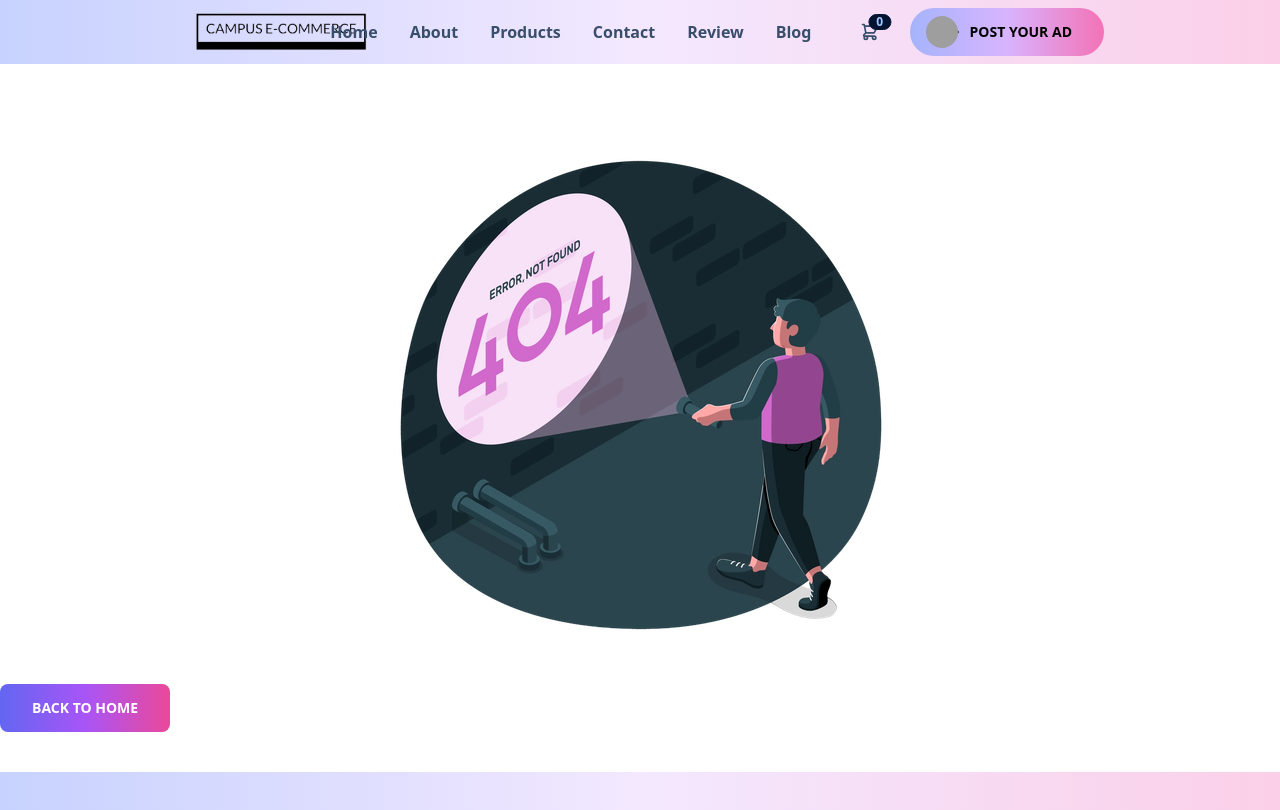
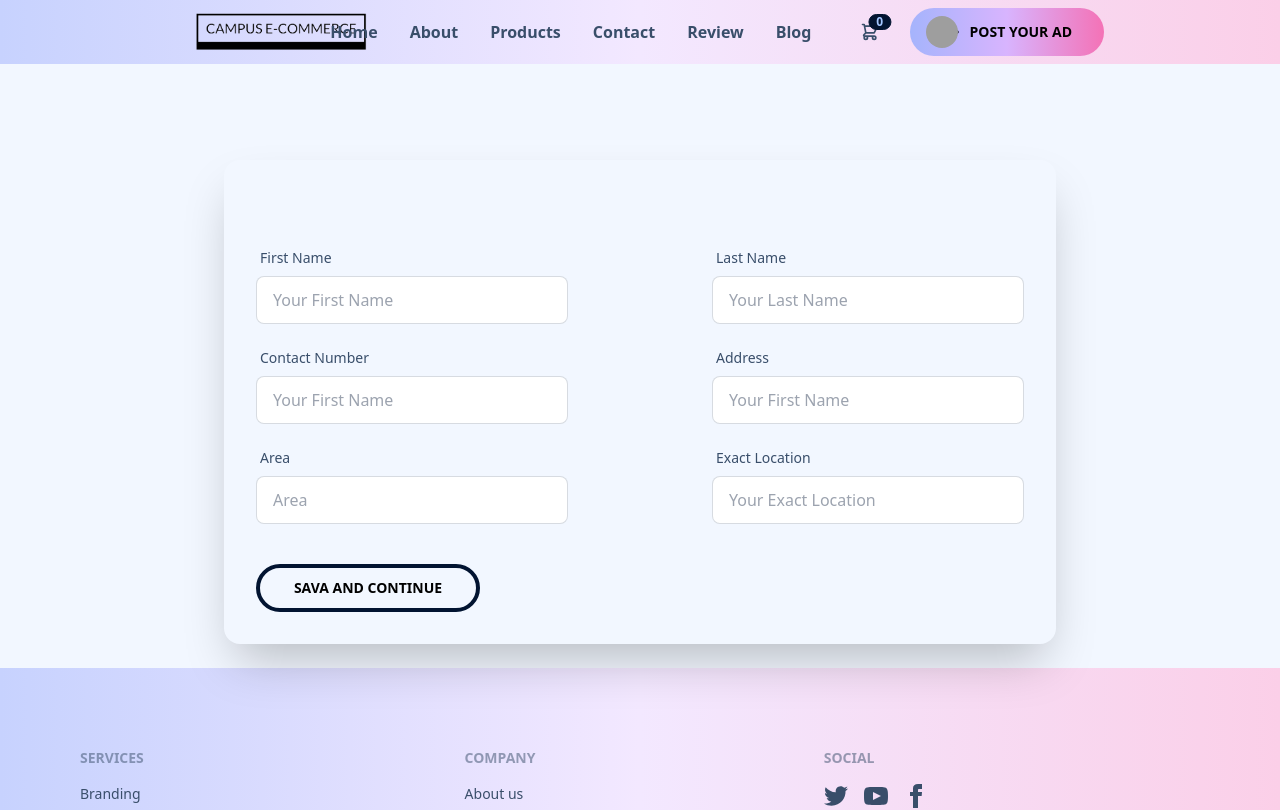
Before and after one commit to Abir-Rahaman/e-commerce-client-side, a React (Create React App) app: page /cart/checkOut in a window 1280 px wide. Shown: the top 810 px of the page. Built offline with nearby package versions, Linux system fonts and the light colour scheme; no server answers; sample sign-in values are in the browser's storage; grey boxes are pictures that could not be loaded.

Commit message:
checkout system done

```diff
--- a/src/App.js
+++ b/src/App.js
@@ -21,6 +21,7 @@ import AddProduct from './Componenets/DashBoard/AddProduct';
 import AddProductDetails from './Componenets/DashBoard/AddProductDetails';
 import PostProducts from './Componenets/PostProducts/PostProducts';
 import ShowOldProducts from './Componenets/PostProducts/ShowOldProducts';
+import CheckOut from './Componenets/CheckOut/CheckOut';
 
 
 
@@ -34,6 +35,7 @@ function App() {
         <Route path="/products" element={<Products/>} />
         <Route path="/cart" element={<RequireAuth><Cart /></RequireAuth>} />
         <Route path="/post" element={<RequireAuth><PostProducts /></RequireAuth>} />
+        <Route path="/cart/checkOut" element={<RequireAuth><CheckOut /></RequireAuth>} />
         <Route  path="/dashboard" element={<RequireAuth><DashBoard /></RequireAuth>}>
             <Route index element={<ManageAccount></ManageAccount>}></Route>
             <Route path='myOrder' element={<MyOrder></MyOrder>}></Route>
--- a/src/Componenets/Cart/Cart.js
+++ b/src/Componenets/Cart/Cart.js
@@ -10,24 +10,18 @@ import auth from './../../firebase.init';
 const Cart = () => {
   const { cart,clearCart ,total_price,shipping_fee ,addToCart} = useCartContext();
   const [user] = useAuthState(auth);
-  console.log(cart)
-
-
-
-
-  // const {amount,name, price,id } = cart;
 
   const handleBooking = () => {
     const cartProducts = {
       cartId:cart[0].id,
-      name:cart.name,
-      // cartAmount:amount,
-      // cartPrice:price,
+      name:cart[0].name,
+      cartAmount:cart.amount,
+      cartPrice:cart[0].price,
       userEmail:user.email,
       userName:user.displayName,
       total_price,
       shipping_fee,
-      total : total_price +shipping_fee
+      price : total_price +shipping_fee
 
     }
 
@@ -87,7 +81,7 @@ const Cart = () => {
       <div className="mt-6 flex gap-12 ml-24 pb-10 ">
         <Link to="/products"  class="px-8  py-3 rounded-none bg-purple-800 text-white border-none"> Continue Shopping</Link>
         <button onClick={() => clearCart()} class="px-8  py-3 rounded-none bg-red-800 text-white border-none">Clear Cart</button>
-        <button onClick={() => handleBooking()} class="btn btn-wide ml-auto  rounded-none bg-green-800 text-white border-none mx-28" >PROCEED TO CHECKOUT</button>
+        <Link to='/cart/checkOut' onClick={() => handleBooking()} class="btn btn-wide ml-auto  rounded-none bg-green-800 text-white border-none mx-28" >PROCEED TO CHECKOUT</Link>
       </div>
 
     </>
--- /dev/null
+++ b/src/Componenets/CheckOut/CheckOut.js
@@ -0,0 +1,192 @@
+import React from "react";
+
+import { useForm } from "react-hook-form";
+
+import { toast } from "react-hot-toast";
+
+const CheckOut = () => {
+  const {
+    register,
+    reset,
+    formState: { errors },
+    handleSubmit,
+    getValues,
+  } = useForm();
+
+  const onSubmit = (data) => {
+    const address = {
+      firstName: getValues("firstName"),
+      lastName: getValues("lastName"),
+      number: getValues("number"),
+      area: getValues("area"),
+      duration: getValues("duration"),
+
+      address: getValues("address"),
+      location: getValues("location"),
+    };
+    fetch("http://localhost:4000/buyerAddress", {
+      method: "POST",
+      headers: {
+        "content-type": "application/json",
+        Authorization: `Bearer ${localStorage.getItem("accessToken")}`,
+      },
+      body: JSON.stringify(address),
+    })
+      .then((res) => res.json())
+      .then((inserted) => {
+        if (inserted) {
+          toast.success(" Your Address Successfully Saved");
+        } else {
+          toast.error("Sorry ! Something went wrong");
+        }
+        console.log(inserted);
+
+        reset();
+      });
+  };
+
+  return (
+    <div className="bg-base-200  flex-col">
+      <div class=" pt-24 pb-6 px-56">
+        <div class=" flex-col lg:flex-row-reverse ">
+          <div class="card w-full shadow-2xl bg-base-10">
+            <div class="card-body w-full pt-20">
+              <form onSubmit={handleSubmit(onSubmit)}>
+                <div className="flex justify-around gap-36">
+                  <div class="form-control w-full">
+                    <label class="label">
+                      <span class="label-text">First Name</span>
+                    </label>
+                    <input
+                      {...register("firstName", {
+                        required: {
+                          value: true,
+                          message: "First Name is required",
+                        },
+                      })}
+                      type="text"
+                      placeholder="Your First Name"
+                      class="input input-bordered"
+                    />
+                    <label class="label">
+                      {errors.firstName?.type === "required" && <span class="label-text-alt text-red-600"> {errors.firstName.message} </span>}
+                    </label>
+                  </div>
+                  <div class="form-control w-full">
+                    <label class="label">
+                      <span class="label-text">Last Name</span>
+                    </label>
+                    <input
+                      {...register("lastName", {
+                        required: {
+                          value: true,
+                          message: "Last Name is required",
+                        },
+                      })}
+                      type="text"
+                      placeholder="Your Last Name"
+                      class="input input-bordered w-full"
+                    />
+                    <label class="label">
+                      {errors.lastName?.type === "required" && <span class="label-text-alt text-red-600"> {errors.lastName.message} </span>}
+                    </label>
+                  </div>
+                </div>
+
+                <div className="flex justify-around gap-36">
+                  <div class="form-control w-full">
+                    <label class="label">
+                      <span class="label-text">Contact Number</span>
+                    </label>
+                    <input
+                      {...register("number", {
+                        required: {
+                          value: true,
+                          message: "Contact Number",
+                        },
+                      })}
+                      type="text"
+                      placeholder="Your First Name"
+                      class="input input-bordered"
+                    />
+                    <label class="label">
+                      {errors.number?.type === "required" && <span class="label-text-alt text-red-600"> {errors.number.message} </span>}
+                    </label>
+                  </div>
+                  <div class="form-control w-full">
+                    <label class="label">
+                      <span class="label-text">Address</span>
+                    </label>
+                    <input
+                      {...register("address", {
+                        required: {
+                          value: true,
+                          message: "Address is required",
+                        },
+                      })}
+                      type="text"
+                      placeholder="Your First Name"
+                      class="input input-bordered w-full"
+                    />
+                    <label class="label">
+                      {errors.address?.type === "required" && <span class="label-text-alt text-red-600"> {errors.address.message} </span>}
+                    </label>
+                  </div>
+                </div>
+                <div className="flex justify-around gap-36">
+                  <div class="form-control w-full">
+                    <label class="label">
+                      <span class="label-text">Area</span>
+                    </label>
+                    <input
+                      {...register("area", {
+                        required: {
+                          value: true,
+                          message: "Area is required",
+                        },
+                      })}
+                      type="text"
+                      placeholder="Area"
+                      class="input input-bordered"
+                    />
+                    <label class="label">
+                      {errors.area?.type === "required" && <span class="label-text-alt text-red-600"> {errors.area.message} </span>}
+                    </label>
+                  </div>
+                  <div class="form-control w-full">
+                    <label class="label">
+                      <span class="label-text">Exact Location</span>
+                    </label>
+                    <input
+                      {...register("location", {
+                        required: {
+                          value: true,
+                          message: "Exact Location is required",
+                        },
+                      })}
+                      type="text"
+                      placeholder="Your Exact Location"
+                      class="input input-bordered w-full"
+                    />
+                    <label class="label">
+                      {errors.location?.type === "required" && <span class="label-text-alt text-red-600"> {errors.location.message} </span>}
+                    </label>
+                  </div>
+                </div>
+                <div class="form-control mt-6 w-56">
+                  <input
+                    className="btn border-4 px-6 py-2 bg-transparent text-black rounded-full font-bold hover:bg-gradient-to-r from-indigo-200 via-purple-100 to-pink-200 duration-700"
+                    type="submit"
+                    value="Sava and Continue"
+                  />
+                </div>
+              </form>
+            </div>
+          </div>
+        </div>
+      </div>
+    </div>
+  );
+};
+
+export default CheckOut;
--- a/src/Componenets/DashBoard/AddProduct.js
+++ b/src/Componenets/DashBoard/AddProduct.js
@@ -158,7 +158,7 @@ const AddProduct = () => {
             </div>
           </div>
 
-          <div class="form-control  w-full max-w-xs">
+          <div class="form-control  w-full max-w-xs mx-auto">
             <input
               {...register("image", {
                 required: {
@@ -168,7 +168,7 @@ const AddProduct = () => {
               })}
               type="file"
               placeholder="Movie Poster"
-              class="input  input-bordered w-full max-w-xs pt-2"
+              class="input  input-bordered w-full max-w-xs mx-auto pt-2"
             />
             <label class="label">
               {errors.picture?.type === "required" && <span class="label-text-alt text-red-600"> {errors.picture.message} </span>}
--- a/src/Componenets/DashBoard/ManageAccount.js
+++ b/src/Componenets/DashBoard/ManageAccount.js
@@ -1,11 +1,35 @@
-import React from 'react';
+import React from "react";
+import { useAuthState } from "react-firebase-hooks/auth";
+import auth from "./../../firebase.init";
 
 const ManageAccount = () => {
-    return (
-        <div>
-            <h2>acccccccccccccccccoooooooooouuuuuuuuuuntttttttttttt</h2>
-        </div>
-    );
+  const [user] = useAuthState(auth);
+  console.log(user);
+
+  return (
+    <div class="card lg:card-side bg-gradient-to-r from-indigo-200 via-purple-100 to-pink-200 shadow-xl ">
+
+        <img className="w-80" src={user.photoURL} alt="Album" />
+
+
+      <div class="card-body ml-24">
+        <h2 class="card-title">Account Information</h2>
+        <p>User Name : </p>
+        <p>  <input value={user.displayName} readOnly
+                    type="text"
+                    placeholder="Email : "
+                    class="input input-bordered w-full max-w-xs"
+                  /> </p>
+        <p>User Email : </p>
+        <p>  <input value={user.email} readOnly
+                    type="text"
+                    placeholder="Email : "
+                    class="input input-bordered w-full max-w-xs"
+                  /> </p>
+
+      </div>
+    </div>
+  );
 };
 
 export default ManageAccount;
--- a/src/Componenets/DashBoard/MyOrder.js
+++ b/src/Componenets/DashBoard/MyOrder.js
@@ -4,11 +4,17 @@ import { useAuthState } from "react-firebase-hooks/auth";
 import auth from "./../../firebase.init";
 import { useNavigate } from 'react-router-dom';
 import { signOut } from 'firebase/auth';
+import { useCartContext } from "../Conterxt/CartContext";
+import CartItem from './../CartItem/CartItem';
+import FormatPrice from "../Helpers/FormatPrice";
 
 const MyOrder = () => {
   const [orders, setOrders] = useState([]);
+
   const [user] = useAuthState(auth);
   const navigate =useNavigate();
+  const {cart} = useCartContext(user);
+  console.log(orders)
 
   useEffect(() => {
     if (user) {
@@ -35,29 +41,30 @@ const MyOrder = () => {
           setOrders(data)
         });
     }
-  }, [user]);
+  }, [user,navigate]);
   return (
+    <>
+
 
       <div class="overflow-x-auto">
+
         <table class="table table-zebra w-full">
           {/* <!-- head --> */}
           <thead>
             <tr>
               <th></th>
-              <th>Product Name</th>
+              <th>Product Id</th>
               <th>Product Price</th>
-              <th>Product Quantity</th>
-              <th>Total Price</th>
-              <th>shipping Cost</th>
+              <th> Owner Name</th>
+              <th> Owner Email</th>
             </tr>
           </thead>
           <tbody>
             {
                 orders.map((order,index) => <tr>
                     <th>{index+1}</th>
-                    <td>Cy Ganderton</td>
-                    <td>Quality Control Specialist</td>
-                    <td>Blue</td>
+                    <td>{order.cartId}</td>
+                    <td><FormatPrice price={order.total_price}></FormatPrice></td>
                     <td>{order.userName}</td>
                     <td>{order.userEmail}</td>
                   </tr> )
@@ -68,6 +75,7 @@ const MyOrder = () => {
         </table>
       </div>
 
+      </>
   );
 };
 
--- a/src/Componenets/OfferSection/OfferSection.js
+++ b/src/Componenets/OfferSection/OfferSection.js
@@ -9,7 +9,7 @@ import { NavLink } from 'react-router-dom';
 const OfferSection = () => {
   return (
   <>
-  <NavLink className="flex justify-center" to='products'><button class="btn btn-warning ">Warning</button></NavLink>
+  <NavLink className="flex justify-center" to='products'><button class="btn border-none text-black bg-gradient-to-r from-indigo-200 via-purple-100 to-pink-200 ">See More...</button></NavLink>
    <div className="my-20">
     <h1 className="text-center text-3xl font-bold mb-12 text-purple-400"> Our Target Market Based Only Student</h1>
     <div className="lg:flex justify-evenly lg:px-0  px-6">
--- a/src/Componenets/PostProducts/Details.js
+++ b/src/Componenets/PostProducts/Details.js
@@ -25,7 +25,9 @@ const Details = ({ product }) => {
 
                 <h2 className="font-bold  text-purple-400 text-center">Room No:{room}</h2>
               <p className="font-bold text-purple-500">Products Description</p>
-              <p className="border-2 border-purple-500 rounded-xl ">{description}</p>
+            <div className="">
+            <p className="border-2 border-purple-500 rounded-xl h-12">{description}</p>
+            </div>
               <div className="pt-4 flex justify-between">
                 <div className="">
                   <p class="px-3  font-bold pt-1  pb-1 flex gap-2"> <TbPhoneCall className="text-xl  text-purple-400"/> {number}</p>
--- a/src/Componenets/PostProducts/PostProducts.js
+++ b/src/Componenets/PostProducts/PostProducts.js
@@ -192,7 +192,7 @@ const PostProducts = () => {
                         class="input  input-bordered w-full max-w-xs"
                       />
                     </div>
-                    <div class="form-control">
+                    <div class="form-control ">
                       <textarea  {...register("description", {
                           required: {
                             value: true,
--- a/src/Componenets/PostProducts/ShowOldProducts.js
+++ b/src/Componenets/PostProducts/ShowOldProducts.js
@@ -19,7 +19,7 @@ const ShowOldProducts = () => {
 
       <div className="text-center">
         <p className="text-purple-400 font-bold mb-4">
-          <small>BEST TV SERIES</small>
+          <small>BEST PRODUCT IN TOWN</small>
         </p>
         <h1 className="text-3xl  font-bold ">Find Your Old Needy Products Here..</h1>
         <div className="grid grid-cols-3 justify-center items-center">
--- a/src/Componenets/SingleProductImg/SingleProductImg.js
+++ b/src/Componenets/SingleProductImg/SingleProductImg.js
@@ -31,7 +31,7 @@ const SingleProductImg = ({ imgs = [{ url: "" }] }) => {
 
 
     </div>
-    <button class="btn btn-wide ml-auto  rounded-none bg-green-800 text-white border-none mx-28 mt-24" >PROCEED TO CHECKOUT</button>
+
     </>
   );
 };
```
